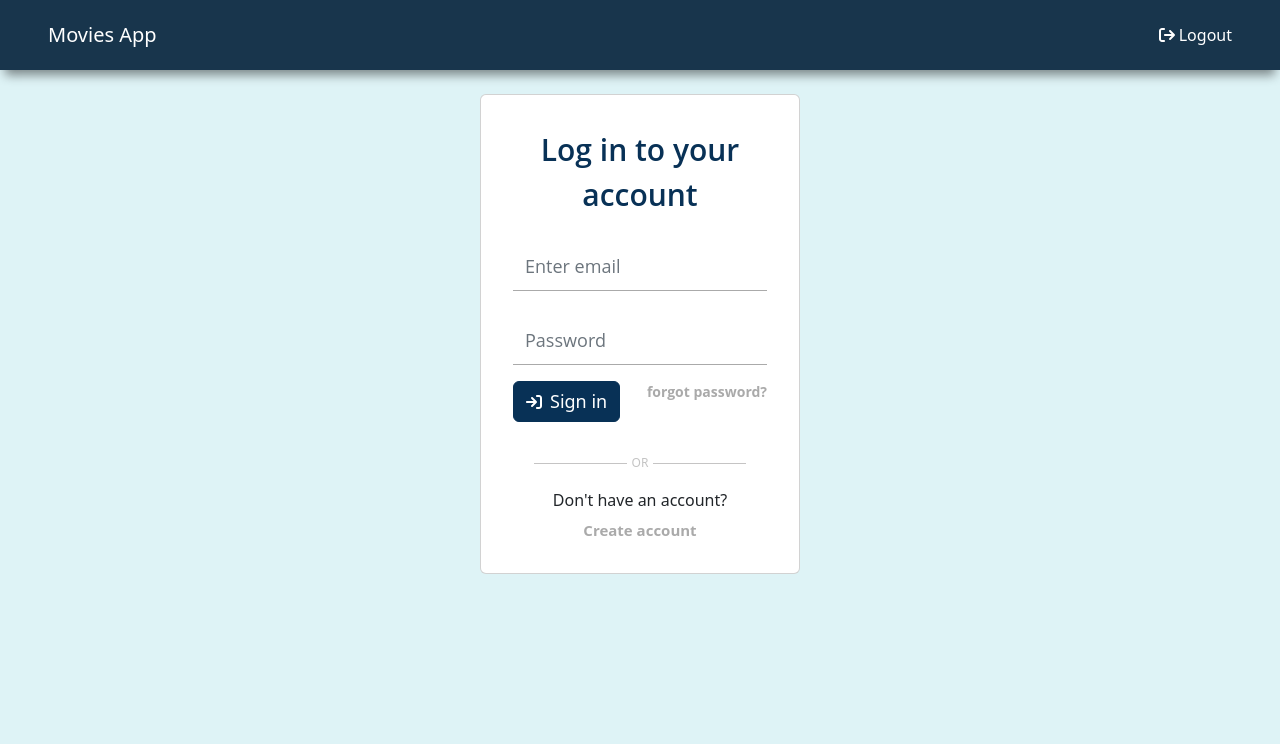
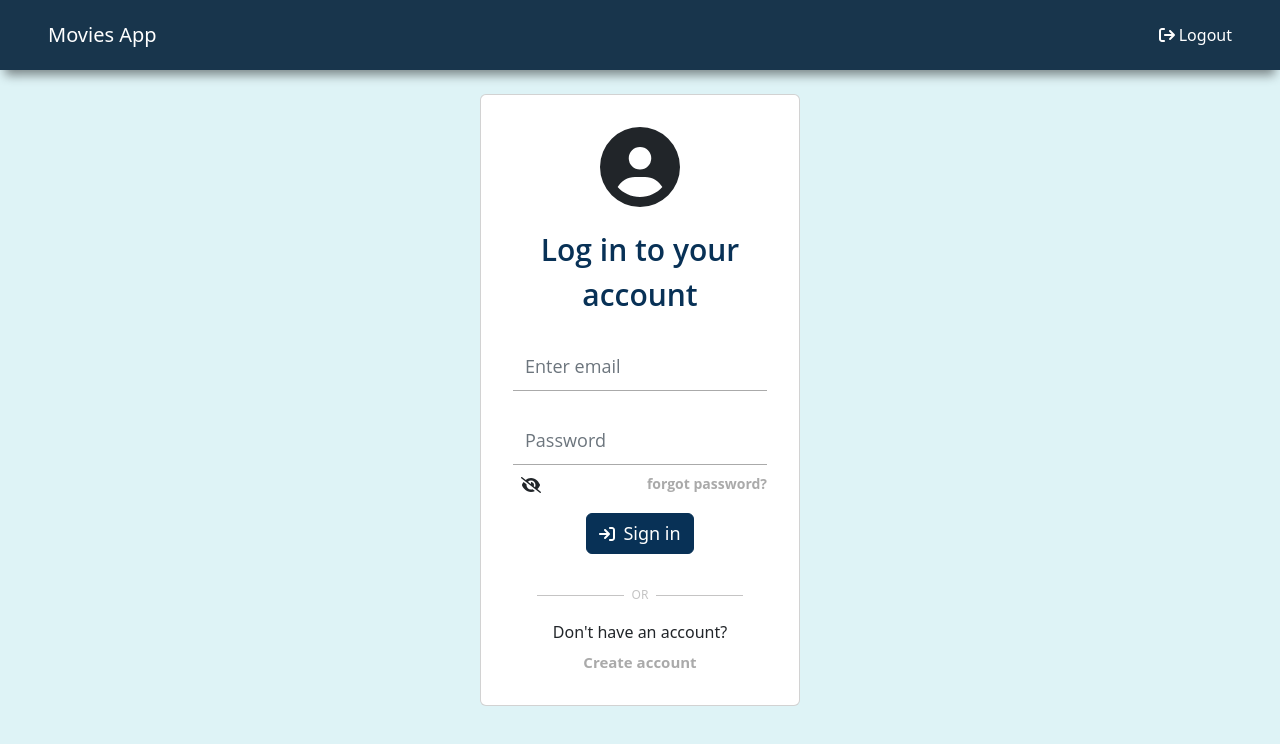
Before and after one commit to Bl4ckSt0n3/Movies_App_Angular, an Angular app: page /auth in a window 1280 px wide. Shown: the top 744 px of the page. Built offline with nearby package versions, Linux system fonts and the light colour scheme.

Commit message:
change auth page layout

```diff
--- a/src/app/core/auth/auth.component.html
+++ b/src/app/core/auth/auth.component.html
@@ -4,21 +4,24 @@
             <div class="card">
                 <div class="card-body">
                     <div class="title mt-3" style="text-align: center;">
-                        <p class="card-title">Log in to your account</p>
+                        <fa-icon [icon]="faUserCircle" [styles]="{'min-height': '10vh'}"></fa-icon>
+                        <p class="card-title mt-3">Log in to your account</p>
                     </div>
                     <form class="form" (submit)="onSubmit()">
                         <div class="form-group ps-3 pe-3 p-2">
-                          <!-- <label class="email-label" for="emailInput">Email address</label> -->
-                          <input type="email" class="form-control mt-2" id="emailInput" aria-describedby="emailHelp" placeholder="Enter email">
+                            <input type="email" class="form-control mt-2" id="emailInput" aria-describedby="emailHelp" placeholder="Enter email">
                         </div>
                         <div class="form-group ps-3 pe-3 p-2">
-                          <!-- <label class="password-label" for="passwordInput">Password</label> -->
-                          <input type="password" class="form-control mt-2" id="passworsInput" placeholder="Password">
+                            <input [type]="show ? 'text' : 'password'" class="form-control mt-2" id="passworsInput" placeholder="Password">
                         </div>
-                        <div class="form-group ps-3 pe-3 mt-2">
+                        <div class="form-group ps-3 pe-3 ">
                             <a href="#" class="forget float-end">forgot password?</a>
                         </div>
-                        <div class="form-group ps-3 pe-3 mt-2">
+                        <div class="form-group ps-3 pe-3  ms-2" (click)="onChangeShow()">
+                            <fa-icon *ngIf="show" [icon]="faEye"></fa-icon>
+                            <fa-icon *ngIf="!show" [icon]="faEyeSlash"></fa-icon>
+                        </div>
+                        <div class="form-group ps-3 pe-3 mt-3" style="text-align: center;">
                             <button type="submit" class="btn btn-primary login"><fa-icon [icon]="faSignIn"></fa-icon><span class="ms-2" style="font-size: 18px;">Sign in</span></button>
                         </div>
                     </form>
--- a/src/app/core/auth/auth.component.scss
+++ b/src/app/core/auth/auth.component.scss
@@ -60,8 +60,8 @@ input:focus, input.form-control:focus {
     flex: 1 1;
     border-bottom: 0.5px solid rgb(197, 196, 196);
     margin: auto;
-    margin-left: 5px;
-    margin-right: 5px;
+    margin-left: 8px;
+    margin-right: 8px;
 }
 .sign-up {
     background-color: none;
--- a/src/app/core/auth/auth.component.ts
+++ b/src/app/core/auth/auth.component.ts
@@ -1,6 +1,6 @@
 import { Component, TemplateRef, ViewChild, inject } from '@angular/core';
 import { NgbModal } from '@ng-bootstrap/ng-bootstrap';
-import { faSignIn } from '@fortawesome/free-solid-svg-icons';
+import { faSignIn, faEye, faEyeSlash, faUserCircle } from '@fortawesome/free-solid-svg-icons';
 
 @Component({
   selector: 'app-auth',
@@ -11,10 +11,19 @@ export class AuthComponent {
   @ViewChild('template') templateref!: TemplateRef<any>;
 
   faSignIn = faSignIn;
+  faEye = faEye;
+  faEyeSlash = faEyeSlash;
+  faUserCircle = faUserCircle;
+
+  show: boolean = false;
   private modalService = inject(NgbModal);
   open() {
     this.modalService.open(this.templateref, { size: 'lg', backdrop: 'static' });
 
+  }
+
+  onChangeShow(): void {
+    this.show = !this.show;
   }
   //https://www.infragistics.com/community/blogs/b/infragistics/posts/angular-observable-vs-angular-promise
   // https://thoughtbot.com/blog/transitions-and-transforms
```
Also changed, not shown: 1 other file (tests, documents, lock files or other folders).
